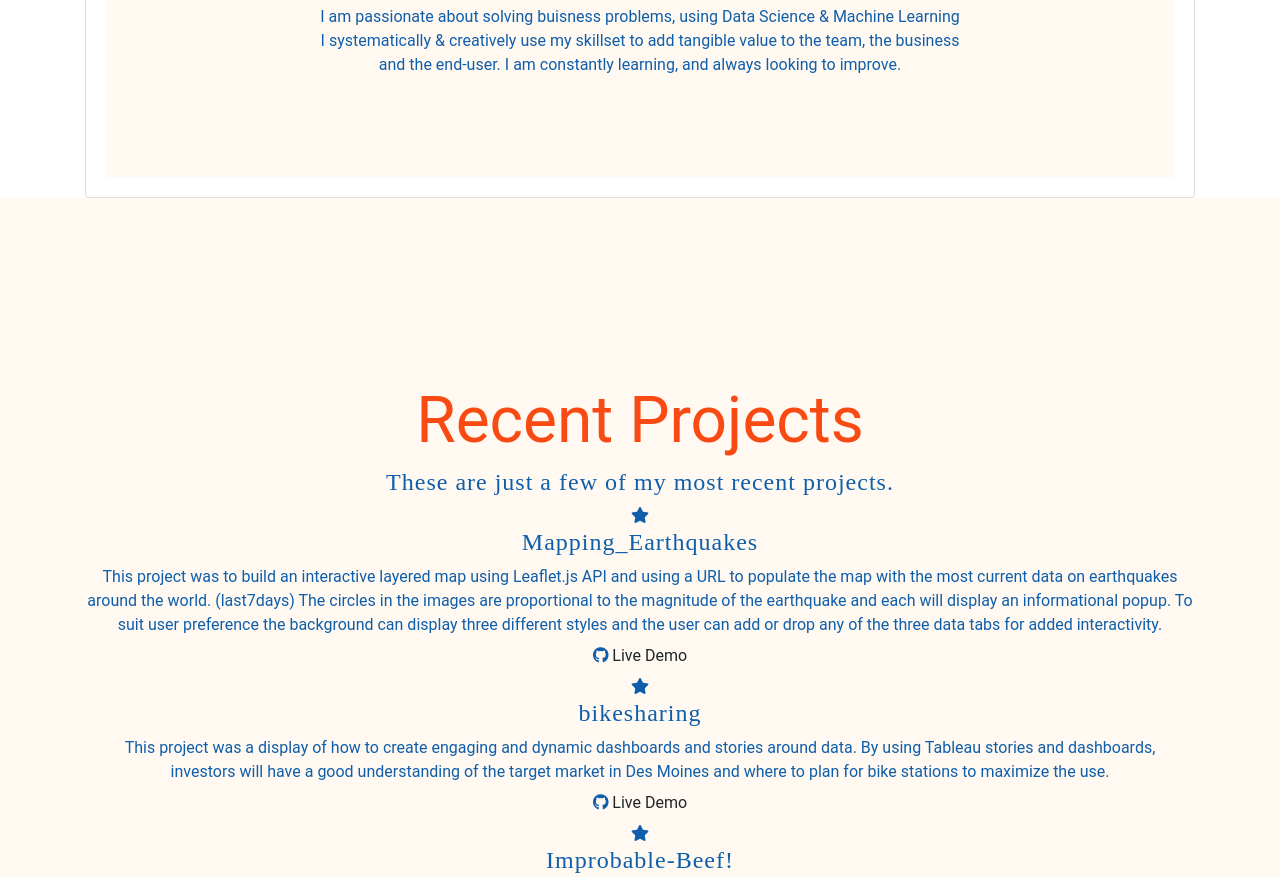
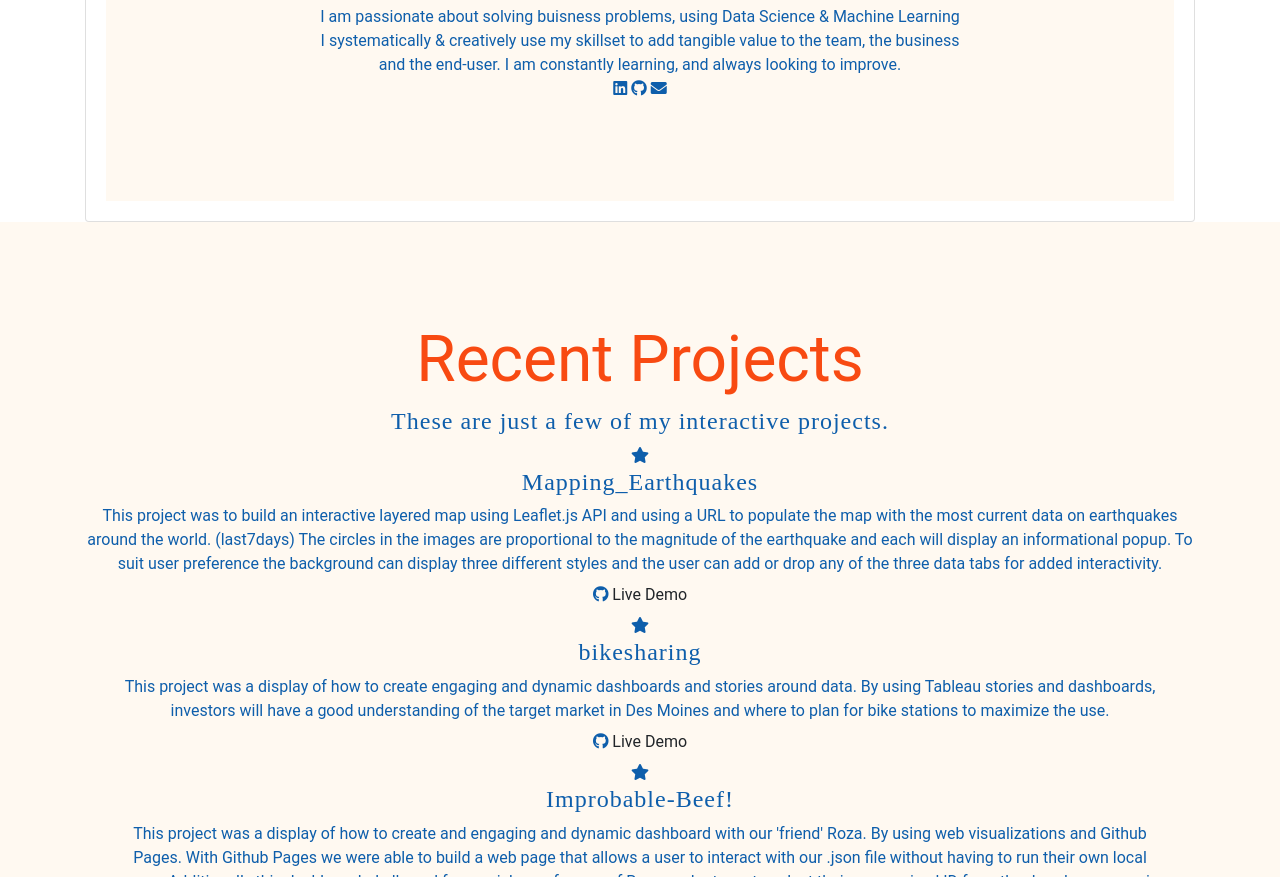
Before and after one commit to Atomickilroy/atomickilroy.github.io, a plain HTML site: page index.html in a window 1280 px wide. Shown: the part 955-1832 px from the top of the page. Drawn offline with nearby package versions, Linux system fonts and the light colour scheme; a web font is replaced by a local one.

Commit message:
Update index.html

```diff
--- a/index.html
+++ b/index.html
@@ -81,14 +81,20 @@
                         <p class="card-text">I am passionate about solving buisness problems, using Data Science & Machine Learning<br>
                             I systematically & creatively use my skillset to add tangible value to the team, the business<br>
                             and the end-user. I am constantly learning, and always looking to improve. </p>
+                            <div class="col">
+
+                                <!--update these links to match your own social media profiles -->
+                                <!--<a href="https://twitter.com" class="social-icon"><i class="fab fa-twitter"></i></a>-->
+                                <a href="https://www.linkedin.com/in/nathaniel-livingston-19aaa91b7/" class="social-icon"><i class="fab fa-linkedin"></i></a>
+                                <a href="https://github.com/Atomickilroy" class="social-icon"><i class="fab fa-github"></i></a>
+                                <a href="njlivingstn333@gmail.com" class="social-icon"><i class="fas fa-envelope"></i></a>
+
+                            </div>
 
                 </div>
             </div>
         </section>
-
-
         <section class="fragment fragment-two">
-            <h2> <br /> </h2>
             <div class="container">
                 <div class="row">
                     <div class="col-md-6 offset-md-3">
@@ -100,7 +106,7 @@
         <!-- TIMELINE -->
         <section class="container">
             <h2 class="title">Recent Projects</h2>
-            <h3 class="subtitle">These are just a few of my most recent projects.</h3>
+            <h3 class="subtitle">These are just a few of my interactive projects.</h3>
         </section>
 
         <div class="container">
```
